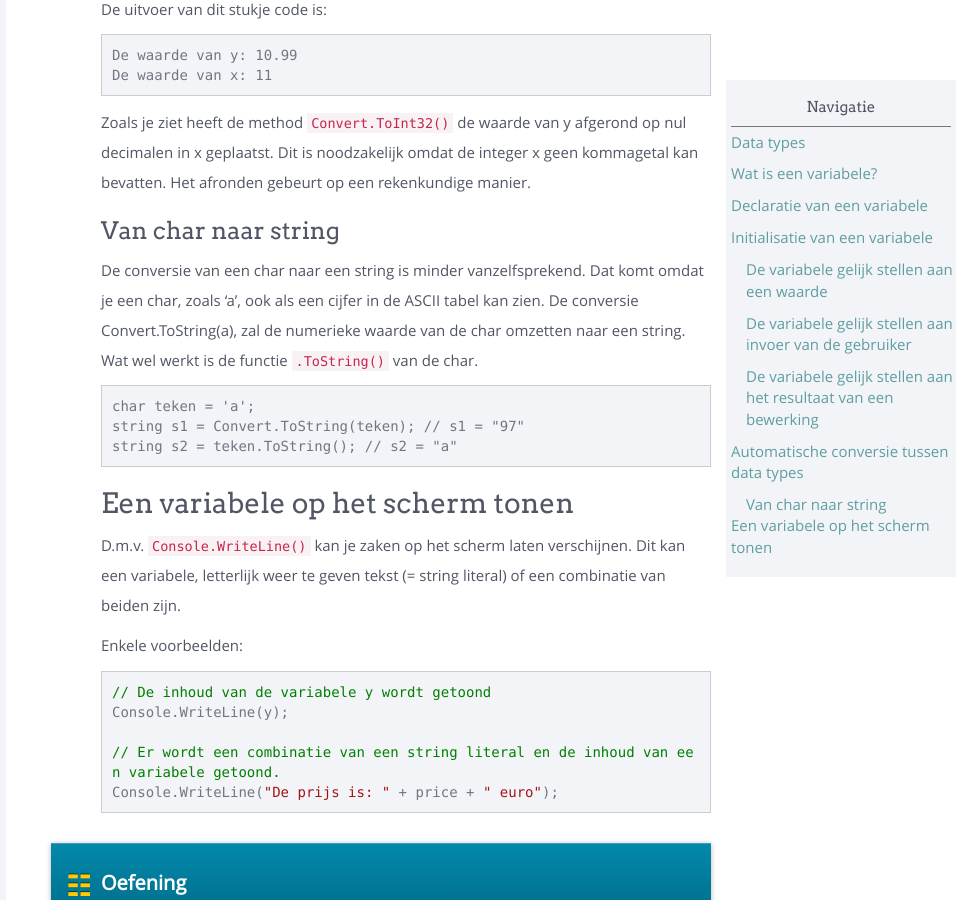
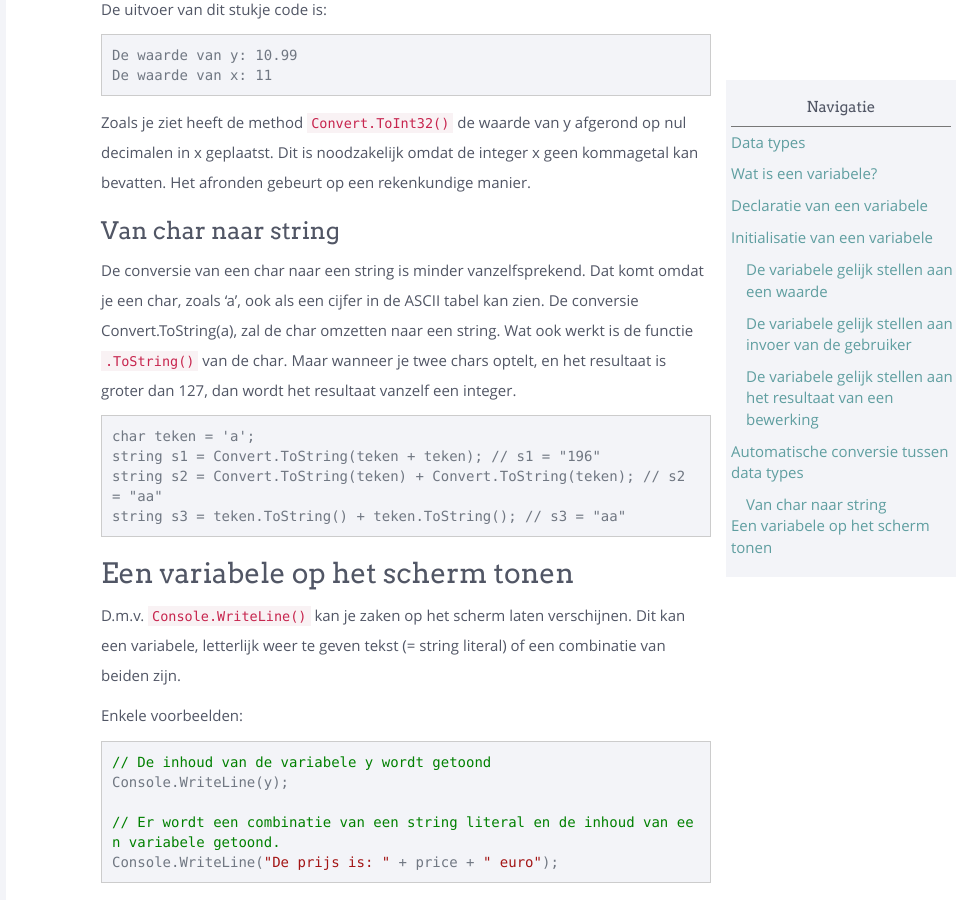
Before and after one commit to sma-it/sma-it.github.io, a Jekyll site: the page built from modules/basics/_posts/2000-01-03-data_types.md, in a window 1280 px wide and 900 px high, scrolled down 5496 px. Shown: the whole window, without its empty margins (314-1280 px from the left). Built offline with Jekyll 4.4.1, drawn with Linux system fonts in a browser that asks for light colours; nearby versions of some CDN libraries.

Commit message:
char explanation was wrong

````diff
--- a/modules/basics/_posts/2000-01-03-data_types.md
+++ b/modules/basics/_posts/2000-01-03-data_types.md
@@ -211,12 +211,13 @@
 Zoals je ziet heeft de method `Convert.ToInt32()` de waarde van y afgerond op nul decimalen in x geplaatst. Dit is noodzakelijk omdat de integer x geen kommagetal kan bevatten. Het afronden gebeurt op een rekenkundige manier.
 
 ## Van char naar string
-De conversie van een char naar een string is minder vanzelfsprekend. Dat komt omdat je een char, zoals 'a', ook als een cijfer in de ASCII tabel kan zien. De conversie Convert.ToString(a), zal de numerieke waarde van de char omzetten naar een string. Wat wel werkt is de functie `.ToString()` van de char.
+De conversie van een char naar een string is minder vanzelfsprekend. Dat komt omdat je een char, zoals 'a', ook als een cijfer in de ASCII tabel kan zien. De conversie Convert.ToString(a), zal de char omzetten naar een string. Wat ook werkt is de functie `.ToString()` van de char. Maar wanneer je twee chars optelt, en het resultaat is groter dan 127, dan wordt het resultaat vanzelf een integer.
 
 ```
 char teken = 'a';
-string s1 = Convert.ToString(teken); // s1 = "97"
-string s2 = teken.ToString(); // s2 = "a"
+string s1 = Convert.ToString(teken + teken); // s1 = "196"
+string s2 = Convert.ToString(teken) + Convert.ToString(teken); // s2 = "aa"
+string s3 = teken.ToString() + teken.ToString(); // s3 = "aa"
 ```
 
 # Een variabele op het scherm tonen
````
